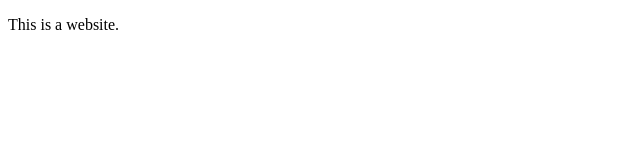
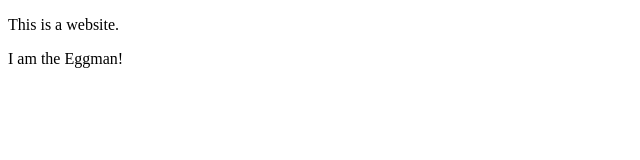
Before and after one commit to alyons/Lyons_PersonalWebsite, a plain HTML site: page dist/index.html in a window 1280 px wide. Shown: the whole page, without its empty margins (0-640 px from the left). Drawn offline with Linux system fonts and the light colour scheme.

Commit message:
chore: test value

```diff
--- a/dist/index.html
+++ b/dist/index.html
@@ -8,5 +8,6 @@
 </head>
 <body>
     <p>This is a website.</p>
+    <p>I am the Eggman!</p>
 </body>
 </html>
```
